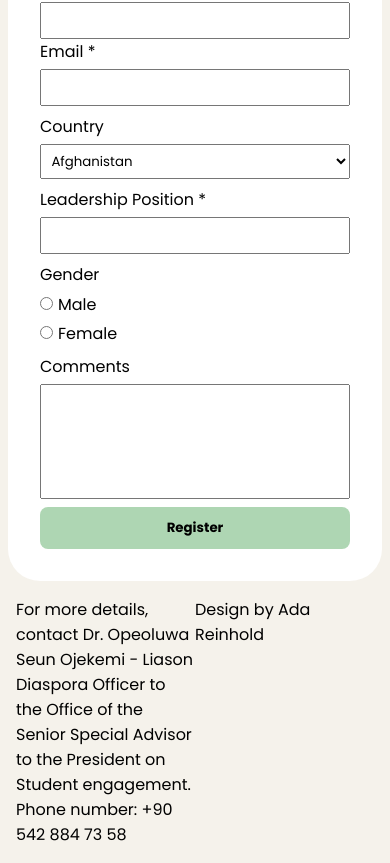
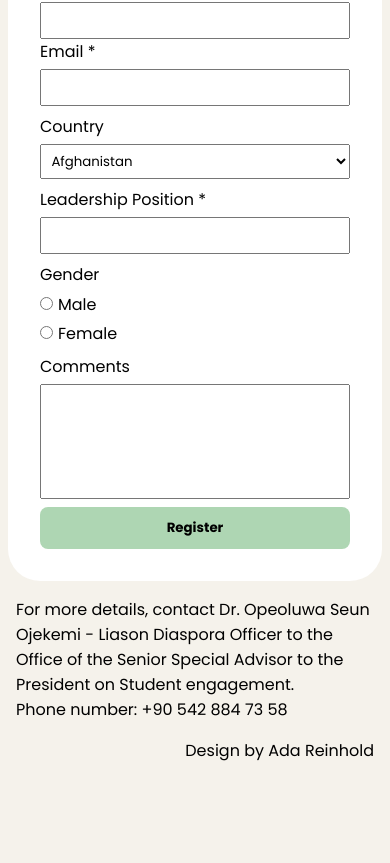
Before and after one commit to mofopeadegoke/registerPage, a React (Vite) app in the folder vite-project/: page / in a window 390 px wide. Shown: the part 508-1371 px from the top of the page. After the commit the page ends 1287 px from the top, so only its background shows below. Built offline with nearby package versions, Linux system fonts and the light colour scheme.

Commit message:
footer made responsive

```diff
--- a/vite-project/src/App.css
+++ b/vite-project/src/App.css
@@ -85,5 +85,9 @@ footer {
   body {
     padding: 1rem;
   }
-
+  footer {
+    grid-template-columns: auto;
+    grid-row: auto auto;
+    gap: 1rem;
+  }
 }
```
